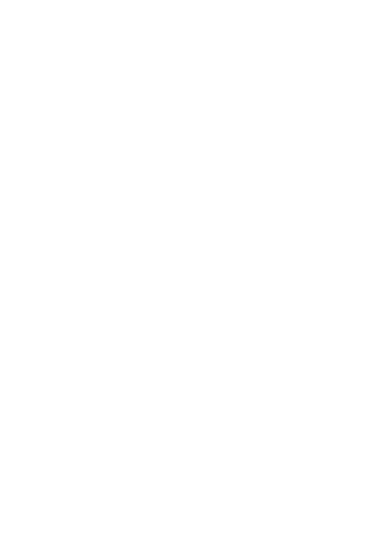
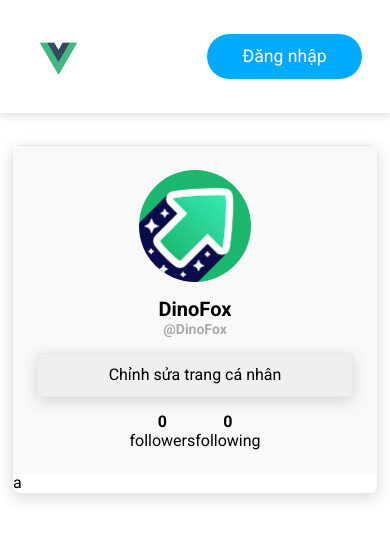
Before and after one commit to KienNguyenAI/Blog-Web, a Vue app in the folder frontend/: page /account in a window 390 px wide. Before the commit this address had no page. Shown: the top 540 px of the page. Built offline with nearby package versions, Linux system fonts and the light colour scheme.

Commit message:
tạo đc 1 phần của account

```diff
--- /dev/null
+++ b/frontend/src/components/account/account.vue
@@ -0,0 +1,126 @@
+<template>
+    <div class="container">
+        <div class="user-profile">
+            <div class="row">
+                <div class="col-lg-3 col-12">
+                    <div class="profile-left p-4 ">
+                        <div class=" profile-content">
+                            <div class="avatar-container">
+                                <img src="@/assets/download.jpeg" alt="Avatar" class="avatar-user rounded-circle">
+                            </div>
+                            <div class="mt-3 d-flex mt-3">
+                                <span class="display-name">DinoFox</span>
+                            </div>
+                            <div class="d-flex">
+                                <span class="user-name">@{{ "DinoFox" }}</span>
+                            </div>
+                            <button class="profile-edit text-black">Chỉnh sửa trang cá nhân</button>
+                            <div class="profile-info_stats d-flex justify-content-between mt-3">
+                                <div class="item">
+                                    <div class="profile-info_stats-value fw-bold">
+                                        0
+                                    </div>
+                                    <div class="profile-info_stats-text">
+                                        followers
+                                    </div>
+
+                                </div>
+                                <div class="item">
+                                    <div class="profile-info_stats-value fw-bold">
+                                        0
+                                    </div>
+                                    <div class="profile-info_stats-text">
+                                        following
+                                    </div>
+                                </div>
+                            </div>
+                        </div>
+
+
+                    </div>
+                </div>
+                <div class="col-lg-9 col-12">
+                    a
+                </div>
+            </div>
+        </div>
+    </div>
+</template>
+
+<style>
+.user-profile {
+    margin-top: 2rem;
+    border: .0125rem solid #e8e8e8;
+    border-radius: .5rem;
+    box-shadow: 0 4px 16px rgba(0, 0, 0, 0.15);
+}
+
+
+
+.avatar-user {
+    width: 7rem;
+    height: 7rem;
+}
+
+.display-name {
+    font-weight: 700;
+    font-size: 1.25rem;
+}
+
+.user-name {
+    color: #a9a9a9;
+    font-weight: 700;
+    font-size: .875rem;
+}
+
+.profile-left {
+    background-color: #f9f9f9;
+
+}
+
+.profile-content button {
+    width: 100%;
+    padding-top: .75rem;
+    padding-bottom: .75rem;
+    padding-right: 1rem;
+    padding-left: 1rem;
+    margin-top: 1rem;
+    border: .0125rem solid #e8e8e8;
+    border-radius: .25rem;
+    box-shadow: 0 4px 16px rgba(0, 0, 0, 0.15);
+}
+
+.profile-content button:hover {
+    cursor: pointer;
+    background-color: #dfdfdf;
+}
+
+@media (max-width: 992px) {
+
+
+    .profile-content {
+        margin: auto;
+        margin-right: 10rem;
+        margin-left: 10rem;
+        display: flex;
+        flex-direction: column;
+        align-items: center;
+        justify-content: center;
+        text-align: center;
+
+    }
+}
+
+@media (max-width: 768px) {
+
+    .profile-content {
+        margin: auto;
+        display: flex;
+        flex-direction: column;
+        align-items: center;
+        justify-content: center;
+        text-align: center;
+
+    }
+}
+</style>
--- a/frontend/src/layout/public.vue
+++ b/frontend/src/layout/public.vue
@@ -2,7 +2,8 @@
     <TheHeader />
     <div class="pages">
         <router-view></router-view>
-        <div class="container " v-if="$route.path !== '/top-blogs'">
+
+        <div class="container" v-if="!isExcludedPath">
             <div class="row">
                 <div class="col-sm-8 col-12 mt-3 ps:pe-3 order-sm-1 order-2">
                     <router-link to="/categories">a</router-link>
@@ -20,11 +21,26 @@
 import TheHeader from '../components/TheHeader.vue';
 import TheFeed from '../pages/users/feed.vue';
 import Topic from '../pages/users/topic.vue';
+
 export default {
     components: {
         TheHeader,
         TheFeed,
         Topic
     },
+    data() {
+        return {
+            excludedPaths: [
+                '/account',
+                '/top-blogs'
+            ]
+        };
+    },
+    computed: {
+
+        isExcludedPath() {
+            return this.excludedPaths.some(path => this.$route.path.includes(path));
+        }
+    }
 }
 </script>
```
Also changed, not shown: frontend/src/router/public.js (+7 -1 lines), frontend/src/components/account/EditAcount.vue (added).
